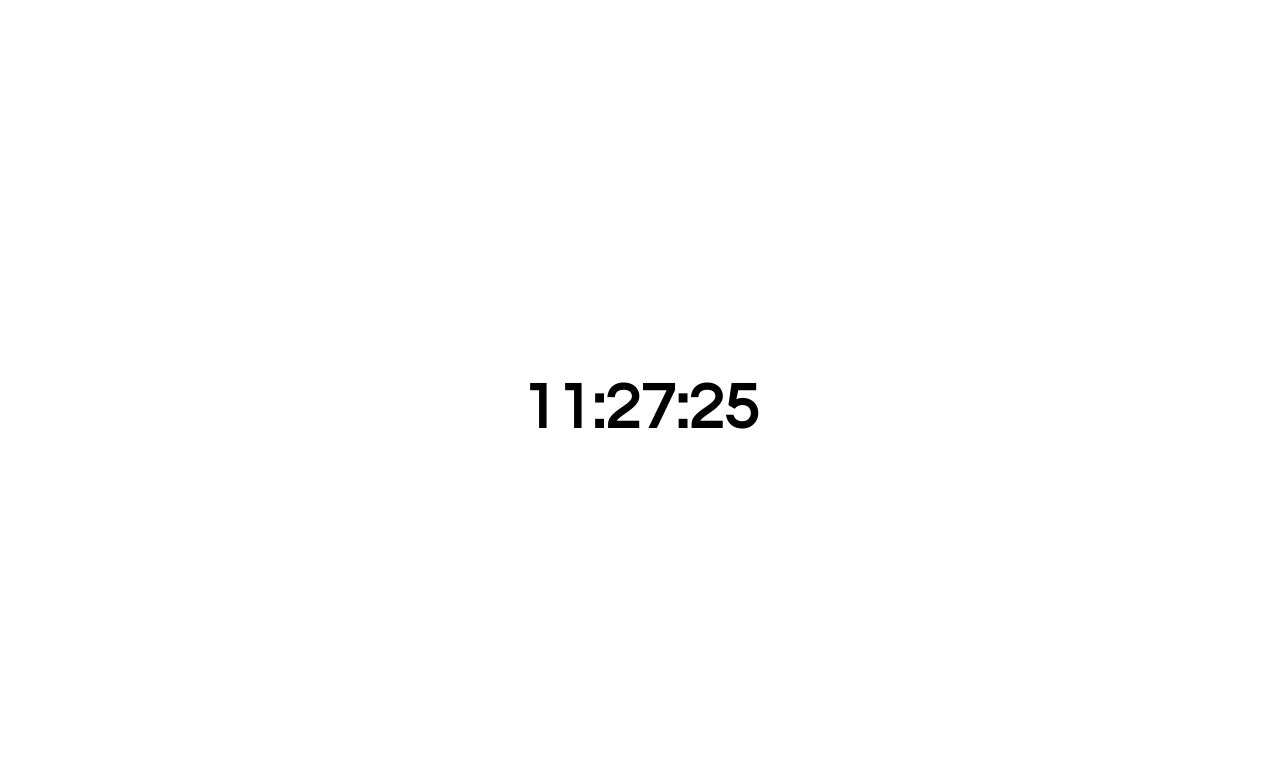
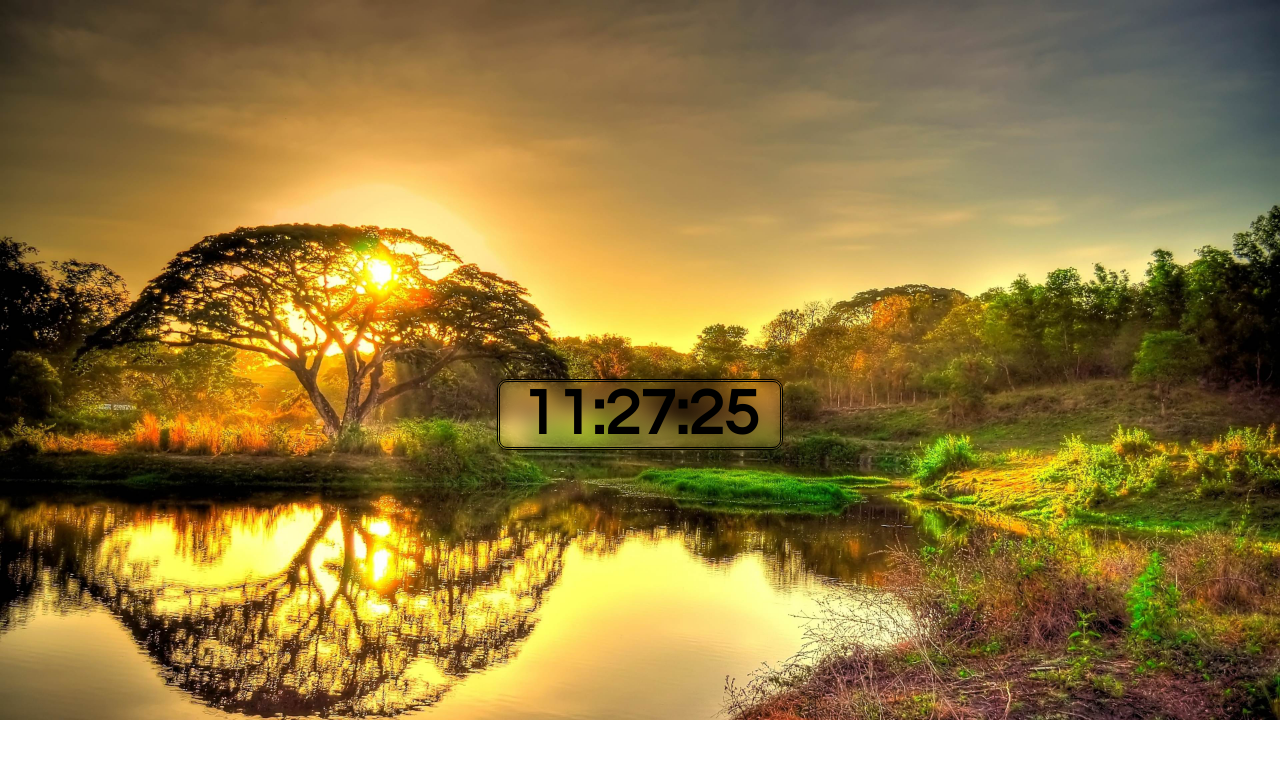
Before and after one commit to SSJ-07-new/Projects, a plain HTML site: page index.html in a window 1280 px wide. Drawn offline with Linux system fonts and the light colour scheme.

Commit message:
css improvement_2

```diff
--- a/index.css
+++ b/index.css
@@ -1,11 +1,22 @@
+body{
+    background-image: url(Stock/background.jpg);
+    background-repeat: no-repeat;
+    background-size: cover;
+}
 #time{
     font-family: "Century Gothic", sans-serif;
     font-size: 4rem;
     font-weight: bolder;
-}
-#clock-container{
-    height: 100vh;
+    width: 280px;
+    backdrop-filter: blur(10px) brightness(2);
+    border: 3px double;
+    border-radius: 10px;
     display: flex;
     justify-content: center;
     align-items: center;
 }
+#clock-container{
+    display: flex;
+    justify-content: center;
+    margin-top: 30%;
+}
```
Also changed, not shown: Stock/background.jpg (added).
